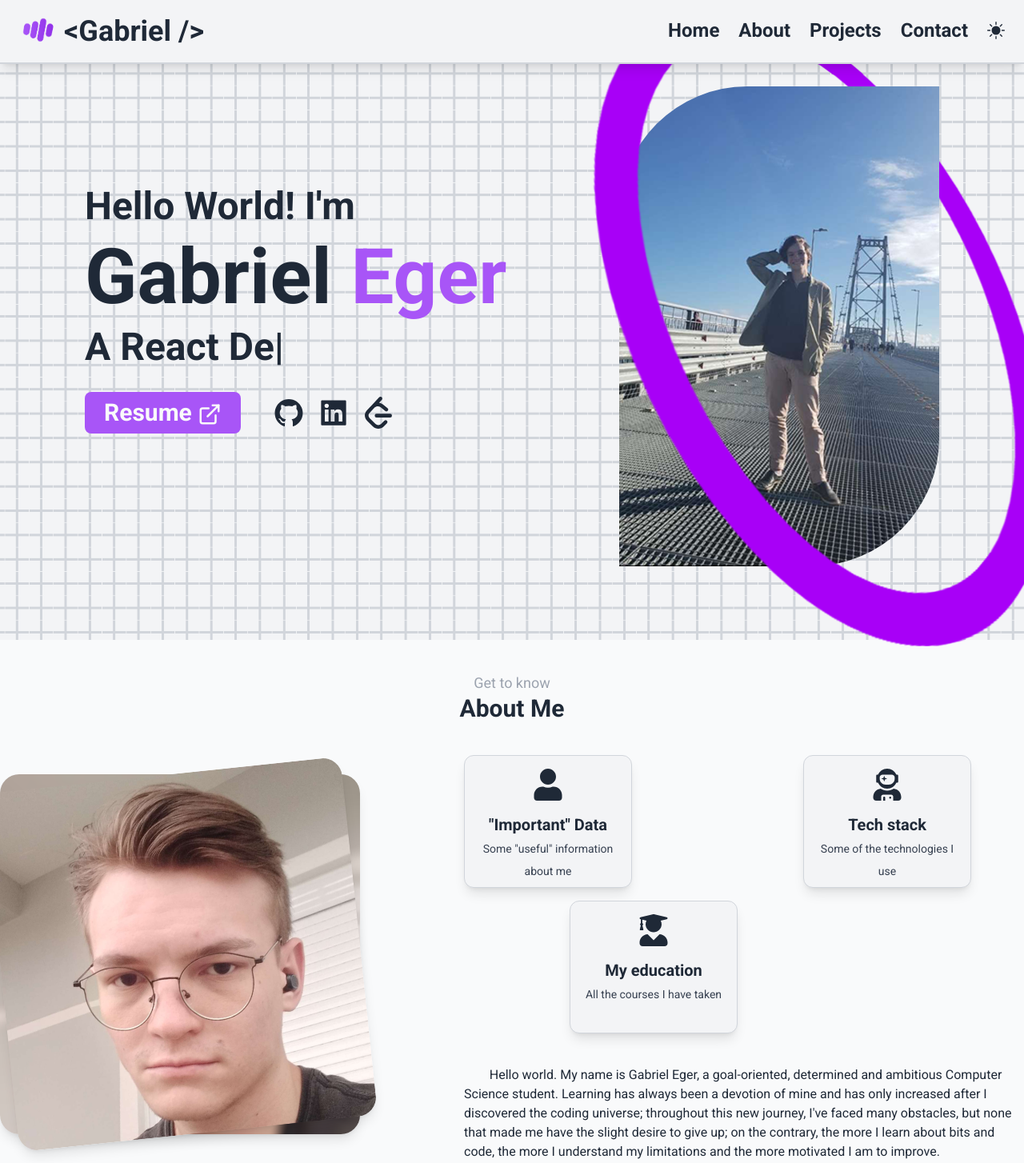
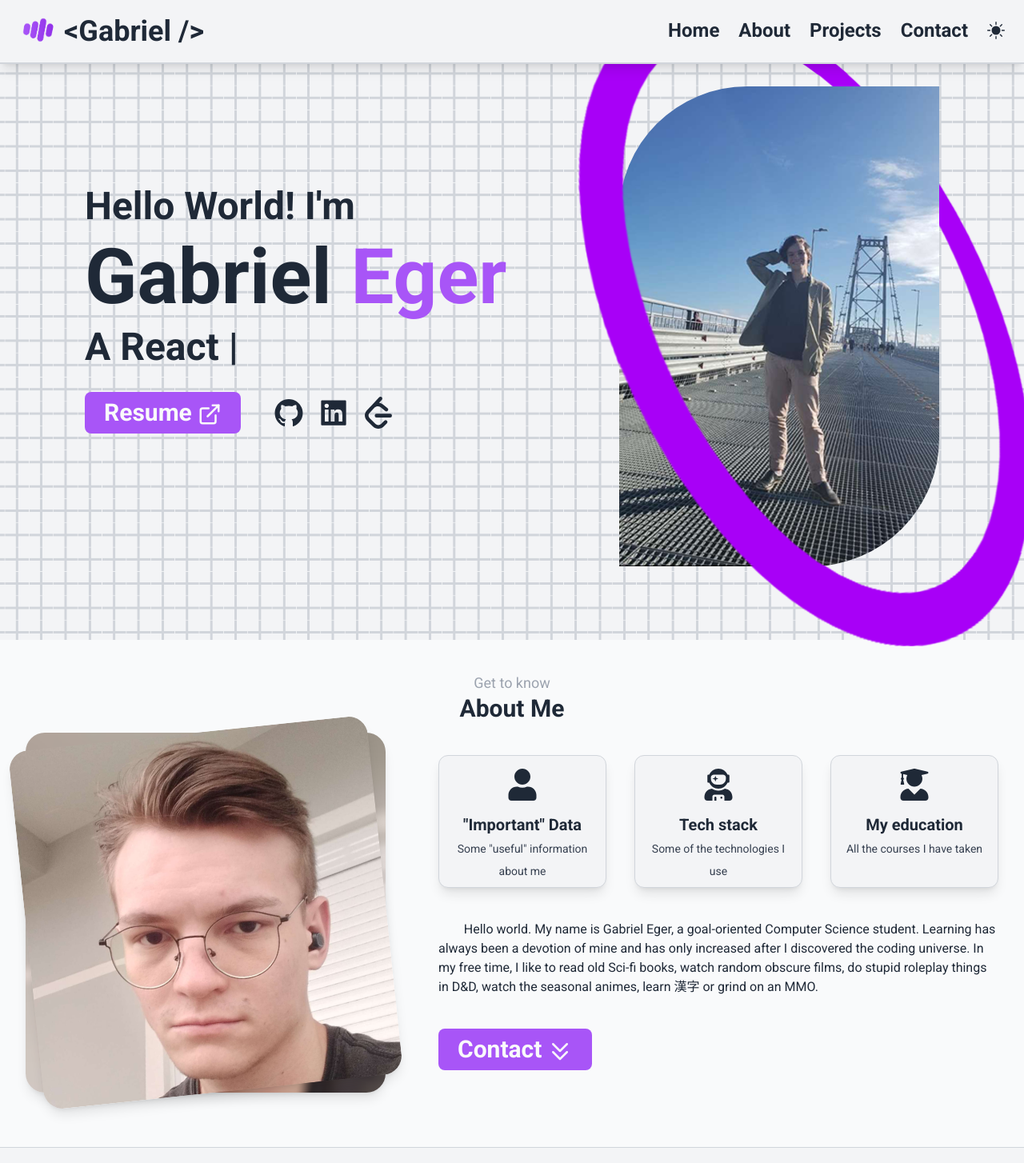
Before and after one commit to GabrielEger2/portfolio-website-2, a React (Vite) app in the folder frontend-reactjs/: page / in a window 1280 px wide. Shown: the top 1454 px of the page at 80% size. Built offline with nearby package versions, Linux system fonts and the light colour scheme; no server answers.

Commit message:
[Feat] Improve responsiveness in components
Updated Contact.tsx, CotionCard.tsx, About.tsx, and Banner.tsx to enhance responsiveness.

```diff
--- a/frontend-reactjs/src/components/About.tsx
+++ b/frontend-reactjs/src/components/About.tsx
@@ -23,14 +23,14 @@ const About = () => {
                 <span className='text-gray-800 dark:text-gray-100 text-3xl mt-4 font-bold'>About Me</span>
             </h2>
         </div>
-        <div className="flex max-w-[1300px] h-full mx-auto justify-between">
-            <div className='items-center translate-y-6'>
+        <div className="flex max-w-[1300px] h-full mx-auto justify-center xl:justify-between pb-4 px-8">
+            <div className='items-center -translate-y-7 hidden xl:block'>
                 <img src={ProfilePic} alt="Gabriel's Photo" className='w-[450px] h-[450px] rounded-3xl absolute -rotate-6 hover:rotate-0 ease-in-out transition-all duration-500 shadow-lg' />
                 <img src={ProfilePicBlur} alt="Gabriel's Photo with a blur effect" className='w-[450px] h-[450px] rounded-3xl shadow-lg' />
             </div>
         <div className="z-40">
             <div className='max-w-[700px] justify-center'>
-                <div className='grid grid-cols-1 md:grid-cols-2 lg:grid-cols-1 xl:grid-cols-2 2xl:grid-cols-3 gap-4'>
+                <div className='grid grid-cols-3 z-10'>
                     <MotionCard
                         id={1}
                         position='left'
@@ -53,16 +53,21 @@ const About = () => {
                         onClick={handleCardClick}
                     />
                 </div>
+                <div className='md:flex'>
+                    <div className='xl:hidden pt-10 flex justify-center md:justify-start'>
+                        <img src={ProfilePicBlur} alt="Gabriel's Photo with a blur effect" className='w-[300px] [300px] md:w-[250px] md:h-[250px] rounded-3xl shadow-lg absolute' />
+                        <img src={ProfilePic} alt="Gabriel's Photo" className='w-[300px] h-[300px] md:w-[250px] md:h-[250px] rounded-3xl absolute -rotate-6 hover:rotate-0 ease-in-out transition-all duration-500 shadow-lg z-0' />
+                    </div>
+                    <div className='md:pl-[300px] xl:pl-0 pt-[300px] md:pt-0'>
                         <h2 className='mt-10 text-gray-800 dark:text-gray-100'>
-                    &nbsp;&nbsp;&nbsp;&nbsp;&nbsp;&nbsp;&nbsp;&nbsp;Hello world. My name is Gabriel Eger, a goal-oriented, determined and ambitious Computer Science student.
-                    Learning has always been a devotion of mine and has only increased after I discovered the coding universe; throughout this new journey,
-                    I've faced many obstacles, but none that made me have the slight desire to give up; on the contrary, the more I learn about bits and code,
-                    the more I understand my limitations and the more motivated I am to improve. <br />
-                    &nbsp;&nbsp;&nbsp;&nbsp;&nbsp;&nbsp;&nbsp;&nbsp;In my free time, I like to read old Sci-fi books, watch random obscure films,
+                        &nbsp;&nbsp;&nbsp;&nbsp;&nbsp;&nbsp;&nbsp;&nbsp;Hello world. My name is Gabriel Eger, a goal-oriented Computer Science student.
+                        Learning has always been a devotion of mine and has only increased after I discovered the coding universe.
+                        In my free time, I like to read old Sci-fi books, watch random obscure films,
                         do stupid roleplay things in D&D, watch the seasonal animes, learn 漢字 or grind on an MMO.
                         </h2>
+                        <div className='flex justify-center md:justify-normal'>
                             <motion.div
-                    className="mt-10 mb-20 items-center w-48 justify-center cursor-pointer bg-purple-500 text-gray-50 font-bold rounded-lg px-6 py-2 text-3xl dark:bg-yellow-500 dark:text-gray-800"
+                                className="mt-10 mb-10 xl:mb-20 items-center w-48 justify-center cursor-pointer bg-purple-500 text-gray-50 font-bold rounded-lg px-6 py-2 text-3xl dark:bg-yellow-500 dark:text-gray-800"
                                 whileHover={{ scale: 1.1 }}
                                 whileTap={{ scale: 0.9 }}
                                 transition={{ type: "spring", stiffness: 200, damping: 12 }}
@@ -75,6 +80,9 @@ const About = () => {
                     </div>
                 </div>
             </div>
+        </div>
+        </div>
+    </div>
   )
 }
 
--- a/frontend-reactjs/src/components/Banner.tsx
+++ b/frontend-reactjs/src/components/Banner.tsx
@@ -54,11 +54,11 @@ const Banner = () => {
                     </div>
                 </div>
             </div>
-            <div className="hidden md:block z-40 justify-center content-center pt-4">
+            <div className="hidden lg:block z-40 justify-center content-center pt-4">
               <div className="ml-auto relative">
                 <motion.div
                   initial={{ x: -240, y: -100  }}
-                  animate={{ x: -140 }}
+                  animate={{ x: -160 }}
                   transition={{ duration: 8, repeat: Infinity, repeatType: "mirror" }} // Duration of 1 second and yoyo loop
                   className=" max-h-[800px] w-[800px] z-10"
                   style={{ position: "absolute" }}
@@ -68,7 +68,7 @@ const Banner = () => {
                 </motion.div>
                 <motion.div
                   initial={{ x: -240, y: -100 }}
-                  animate={{ x: -140 }}
+                  animate={{ x: -160 }}
                   transition={{ duration: 8, repeat: Infinity, repeatType: "mirror" }} // Duration of 1 second and yoyo loop
                   className=" max-h-[800px] w-[800px] z-50"
                   style={{ position: "absolute" }}
--- a/frontend-reactjs/src/components/Contact.tsx
+++ b/frontend-reactjs/src/components/Contact.tsx
@@ -16,14 +16,14 @@ const Contact = () => {
         <div className="text-center lg:text-left pb-10 text-gray-800 dark:text-gray-100">
             <div className="container mx-auto xl:px-32">
                 <div className="grid lg:grid-cols-2 gap-12">
-                    <div className="mt-6 md:mt-12 lg:mt-0">
+                    <div className="md:mt-4 lg:mt-0">
                         <h1
                             className="text-5xl md:text-6xl xl:text-7xl font-bold tracking-tight mb-6  md:mb-12"
                             >
                             Don't be shy, hit me up <MdOutlineWavingHand size={60} className='inline-block text-purple-500 dark:text-yellow-500' />
                         </h1>
                         <div className='md:mb-4 lead text-2xl font-bold md:grid md:grid-row-3 md:space-y-4'>
-                            <p className='flex items-center mt-4'>
+                            <p className='flex items-center lg:mt-4 justify-center lg:justify-start'>
                                 <MdOutlineEmail size={40} className='inline-block text-purple-500 dark:text-yellow-500' />: gabriel_eger01@hotmail.com
                             </p>
                             <p>
--- a/frontend-reactjs/src/components/MotionCard.tsx
+++ b/frontend-reactjs/src/components/MotionCard.tsx
@@ -38,7 +38,7 @@ const MotionCard = ({ id, position, type, isOpen, onClick }: {
         transition={{ layout: { duration: 1, type: 'spring' } }}
         layout
         onClick={handleClick}
-        className={`bg-gray-100 border pb-5 px-2 border-gray-300 rounded-xl cursor-pointer shadow-lg dark:bg-gray-800 dark:border-gray-950 ${isOpen ? 'z-10' : ''}`}
+        className={`bg-gray-100 border pb-5 md:px-2 border-gray-300 rounded-xl cursor-pointer shadow-lg dark:bg-gray-800 dark:border-gray-950 ${isOpen ? 'z-10' : ''}`}
         style={{ position: isOpen ? 'absolute' : 'static' }}
       >
         {isOpen ? (
@@ -90,7 +90,7 @@ const MotionCard = ({ id, position, type, isOpen, onClick }: {
         ) : (
           <motion.h2
             layout='position'
-            className='font-bold w-48 h-32 text-center text-xl text-gray-800 dark:text-gray-200'
+            className='font-bold w-32 md:w-48 h-32 text-md text-center md:text-xl text-gray-800 dark:text-gray-200'
           >
             <div className='my-4 flex justify-center'>
               {icon}
```
Lines whose indentation alone changed are shown as unchanged.
